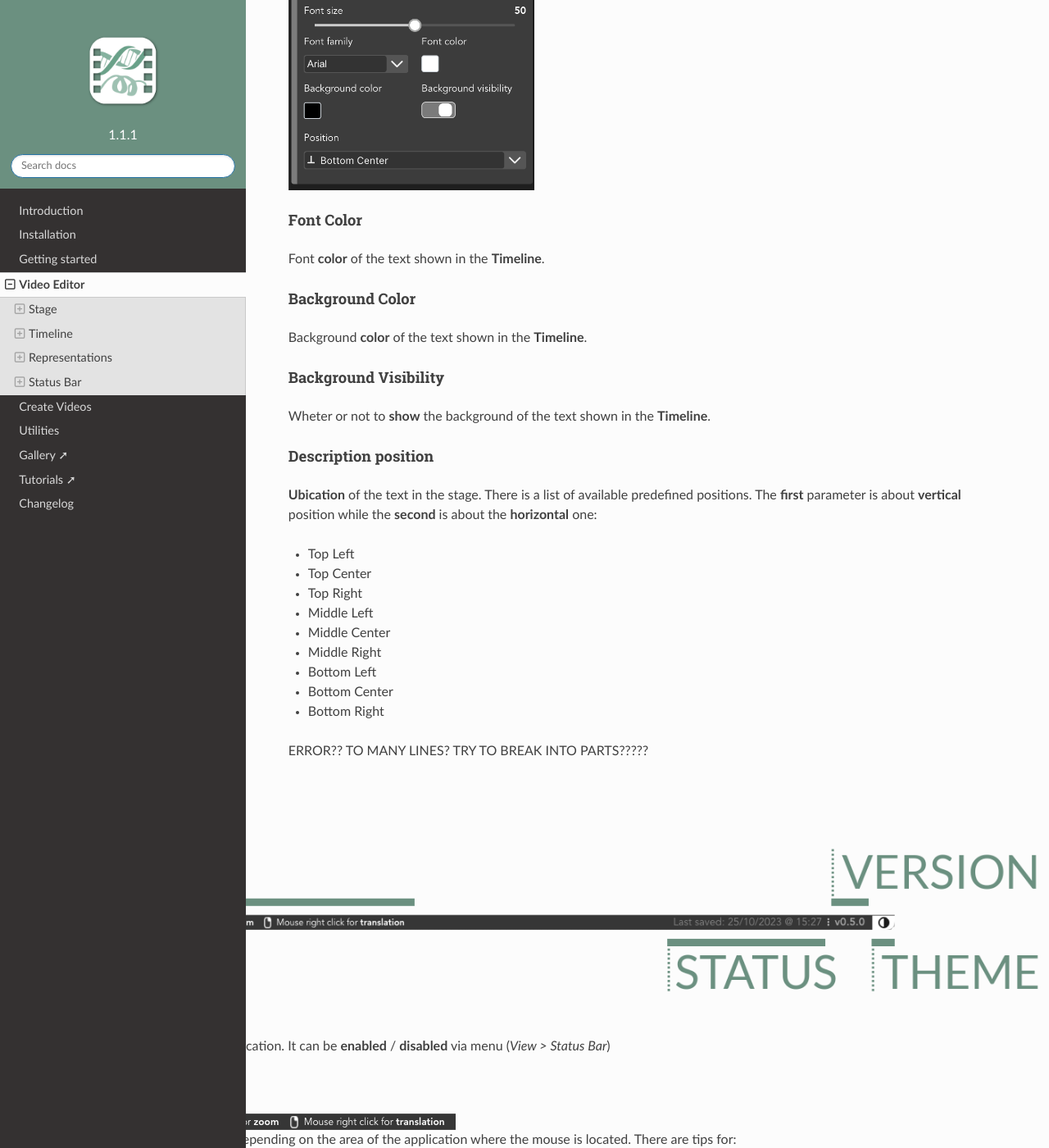
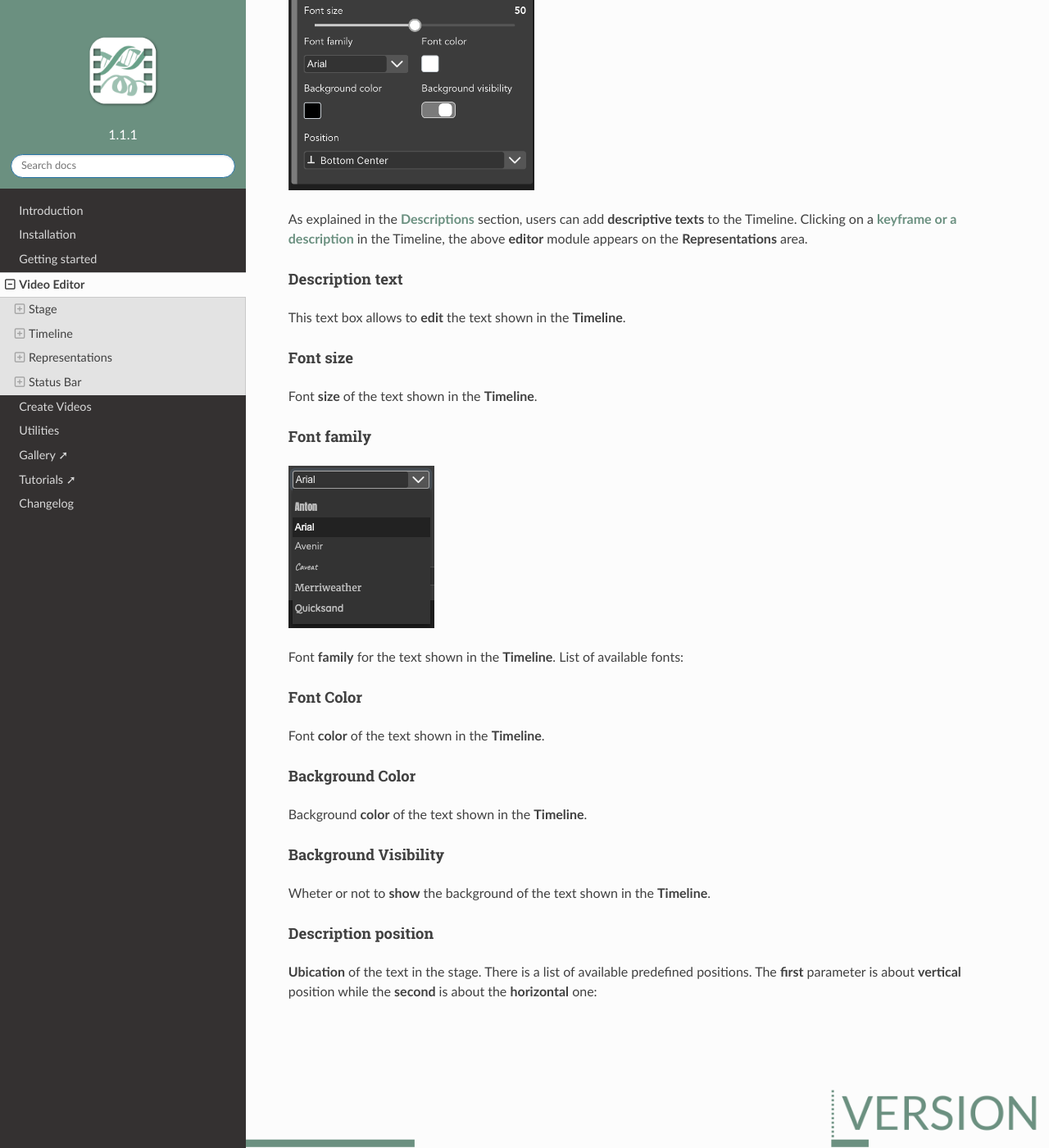
Before and after one commit to gbayarri/biomovies_documentation, a Sphinx documentation site: the page built from docs/source/interface.md, in a window 1280 px wide and 1400 px high, scrolled down 34604 px. Shown: the whole window at 82% size. Built offline with Sphinx 7.4.7 and the Read the Docs theme 2.0.0, drawn with Linux system fonts in a browser that asks for light colours.

Commit message:
Interface > Representations > Descriptions

```diff
--- a/docs/source/interface.md
+++ b/docs/source/interface.md
@@ -693,6 +693,22 @@ Adjust the selected clip in **Timeline** size with the **trajectory lenght**. Be
 <img src="_static/interface/representations/representations02.png" style="max-width:300px;" />
 </div>
 
+As explained in the [**Descriptions**](#descriptions) section, users can add **descriptive texts** to the Timeline. Clicking on a [**keyframe or a description**](#timeline-editor) in the Timeline, the above **editor** module appears on the **Representations** area.
+
+#### Description text
+
+This text box allows to **edit** the text shown in the **Timeline**.
+
+#### Font size
+
+Font **size** of the text shown in the **Timeline**.
+
+#### Font family
+
+<img src="_static/interface/representations/descriptions/descriptions01.png" />
+
+Font **family** for the text shown in the **Timeline**. List of available fonts:
+
 
 
 #### Font Color
@@ -711,17 +727,7 @@ Wheter or not to **show** the background of the text shown in the **Timeline**.
 
 **Ubication** of the text in the stage. There is a list of available predefined positions. The **first** parameter is about **vertical** position while the **second** is about the **horizontal** one:
 
-* Top Left
-* Top Center
-* Top Right
-* Middle Left
-* Middle Center
-* Middle Right
-* Bottom Left
-* Bottom Center
-* Bottom Right
 
-ERROR?? TO MANY LINES? TRY TO BREAK INTO PARTS?????
 
 ## Status Bar
 
```
